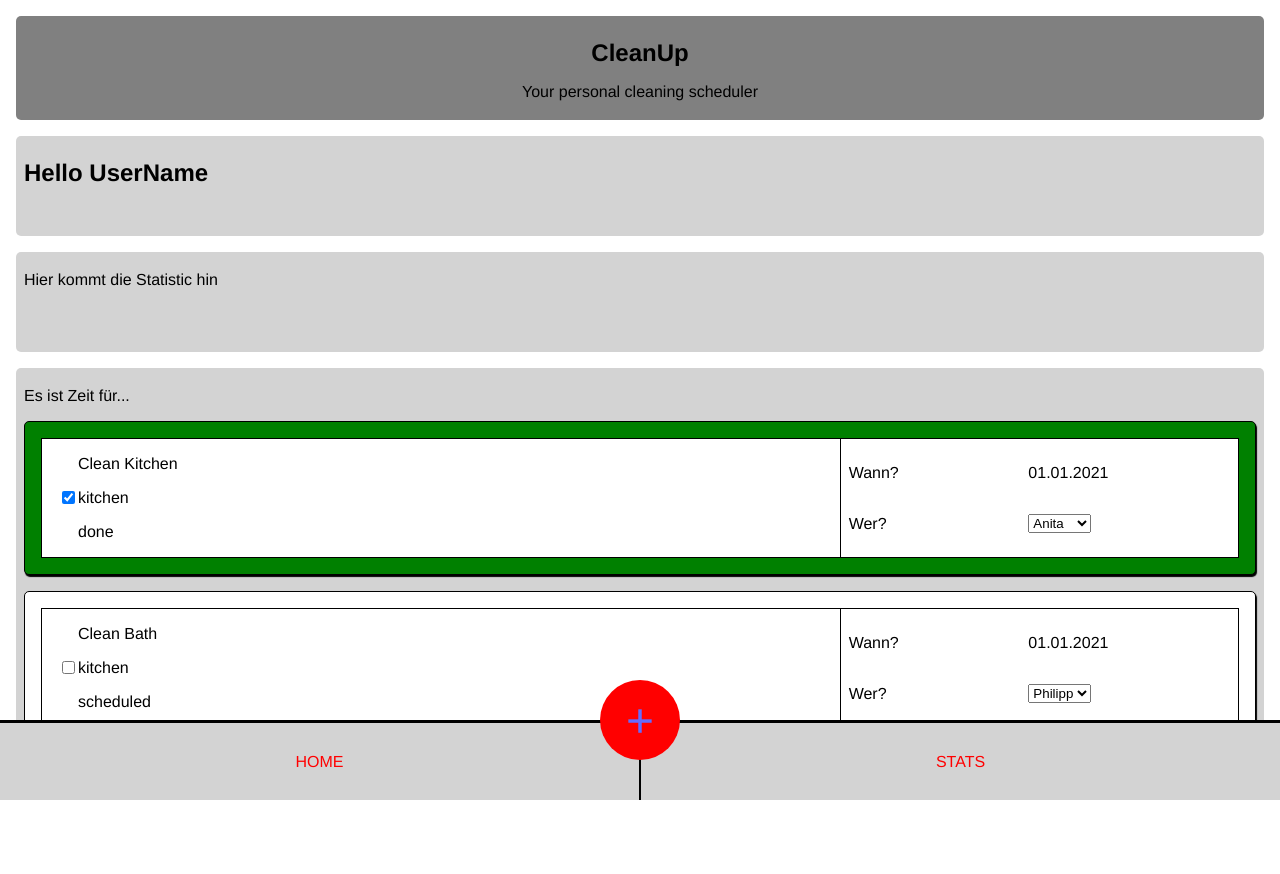
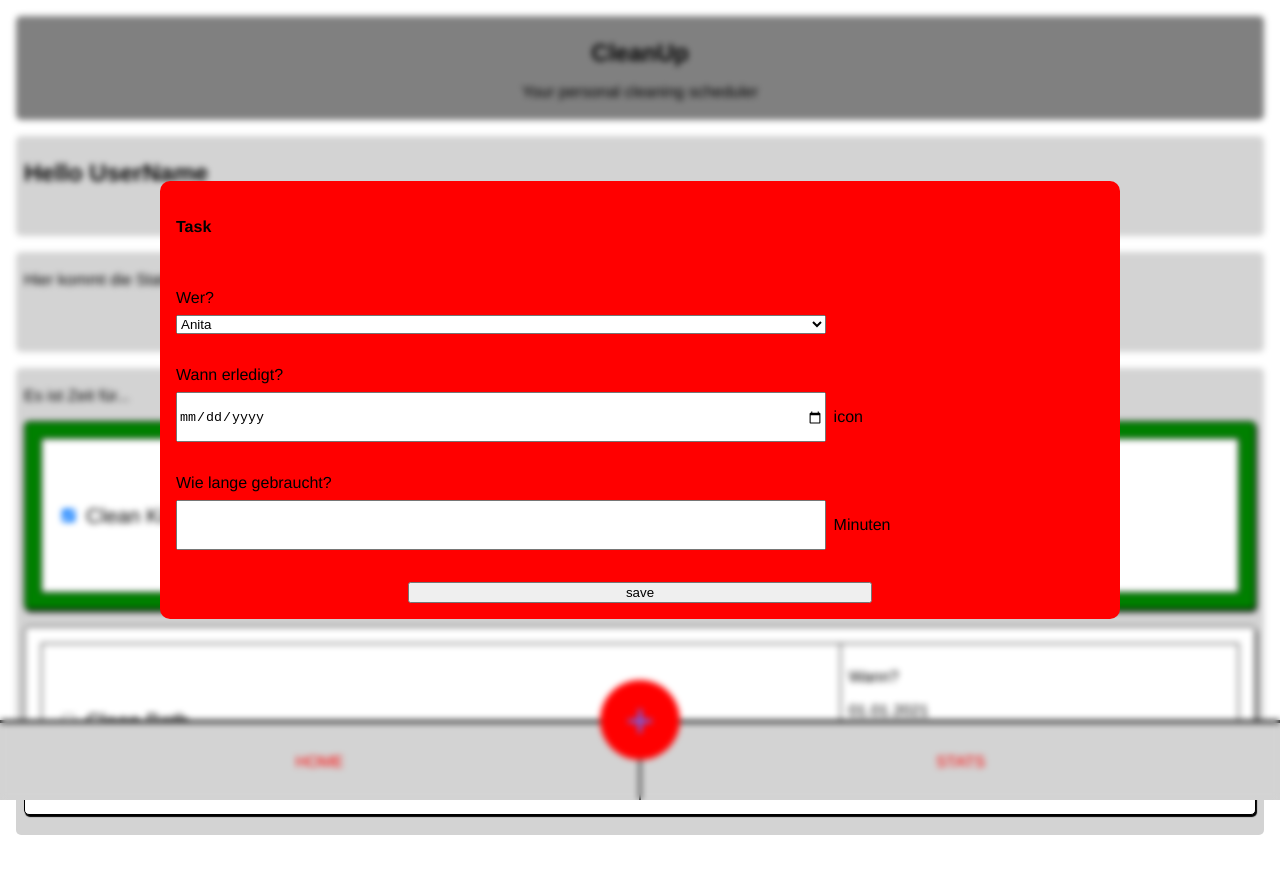
Before and after one commit to PhilippWeiss85/CleanUp, a React (Vite) app: page / in a window 1280 px wide. Both pictures are taken after a click on the checkbox 68 px from the left and 497 px from the top of the page. Shown: the top 874 px of the page. Built offline with nearby package versions, Linux system fonts and the light colour scheme.

Commit message:
add modal

```diff
--- a/src/App.jsx
+++ b/src/App.jsx
@@ -68,7 +68,7 @@ function addNewCleaningTask (task, room, responsible, repeat, date) {
       <section>
       <p>Es ist Zeit für...</p>
       {cleaningTasks.map((task) => {
-      return<Task key={task.id} task={task.task} name={task.responsible} room={task.room} cleanedStatus={task.cleanedStatus} responsible={task.responsible} date={task.date}></Task>})}
+      return<Task key={task.id} task={task.task} name={task.responsible} responsible={task.responsible} date={task.date}></Task>})}
     </section>
     </main>
     }/>
--- /dev/null
+++ b/src/components/Modal/TaskModal.css
@@ -0,0 +1,42 @@
+.taskmodaloverlay {
+    position: fixed;
+    border-radius: 0;
+    padding: 0;
+    margin: 0;
+    z-index: 300;
+    width: 100%;
+    height: 100%;
+    top: 0;
+    left: 0;
+    backdrop-filter: blur(3px);
+    background-color: rgba(0,0,0,0);
+    display: flex;
+    justify-content: center;
+    align-items: center;
+}
+
+
+.taskmodal {
+    position: relative;
+    background-color: red;
+    padding: 1rem;
+    display: flex;
+    flex-direction: column;
+    width: 75%;
+    border-radius: 10px;
+}
+
+.modalinput {
+    width: 70%;
+}
+
+.taskmodal--section {
+
+    display: flex;
+    gap: 0.5rem;
+}
+
+.savebutton {
+    width: 50%;
+    align-self: center;
+}
--- /dev/null
+++ b/src/components/Modal/TaskModal.jsx
@@ -0,0 +1,31 @@
+import "./TaskModal.css"
+
+function TaskModal({toggleActive}) {
+    return (
+        <section className="taskmodaloverlay">
+            <div className="taskmodal">
+            <h1>Task</h1>
+            <label htmlFor="responsible">Wer?</label>
+            <article className="taskmodal--section">
+            <select className="modalinput" name="responsible" id="responsible">
+                <option value="anita">Anita</option>
+                <option value="philipp">Philipp</option>
+            </select>
+            </article>
+            <label>Wann erledigt?</label>
+            <article className="taskmodal--section">
+            <input className="modalinput" type="date"/>
+            <p>icon</p>
+            </article>
+            <label>Wie lange gebraucht?</label>
+            <article className="taskmodal--section">
+            <input className="modalinput" type="number"/>
+            <p>Minuten</p>
+            </article>
+            <button onClick={toggleActive} className="savebutton">save</button>
+            </div>
+        </section>
+      );
+}
+
+export default TaskModal;
--- a/src/components/Task/Task.css
+++ b/src/components/Task/Task.css
@@ -30,12 +30,13 @@
     background-color: white
 }
 
+.task--headline {
+    font-size: 1.3rem;
+    padding-left: 0.5rem;
+}
+
 .taskcontainer-content--right {
-    display: grid;
-    grid-template-areas:
-    "place person"
-    "date dropdown";
-    align-items: center;
+
     gap: 0 0.5rem;
     padding: 0.5rem;
     border: 1px solid black;
--- a/src/components/Task/Task.jsx
+++ b/src/components/Task/Task.jsx
@@ -1,8 +1,9 @@
 import "./Task.css"
+import TaskModal from "../Modal/TaskModal"
 import { useState } from "react"
 
 
-function Task ({toggleActive, task, room, cleanedStatus, responsible, date}) {
+function Task ({task, responsible, date}) {
     const [activeTask, setactiveTask] = useState(false)
     function toggleActive () {
         setactiveTask(!activeTask)
@@ -10,16 +11,17 @@ function Task ({toggleActive, task, room, cleanedStatus, responsible, date}) {
 
 
     return (
+        //<section className={activeTask ? "taskcontainer--active" : "taskcontainer"}>
+
         <section className={activeTask ? "taskcontainer--active" : "taskcontainer"}>
+            {activeTask && <TaskModal toggleActive={toggleActive}/>}
             <article className="taskcontainer-content taskcontainer-content--left">
                 <div>
                 <input type="checkbox" id="taskcompleted" name="taskcompleted"
                 onClick={toggleActive}></input>
                 </div>
                 <div>
-                <p>{task}</p>
-                <p>{room}</p>
-                <p>{cleanedStatus}</p>
+                <p className="task--headline">{task}</p>
                 </div>
                 </article>
                 <article className="taskcontainer-content taskcontainer-content--right">
```
